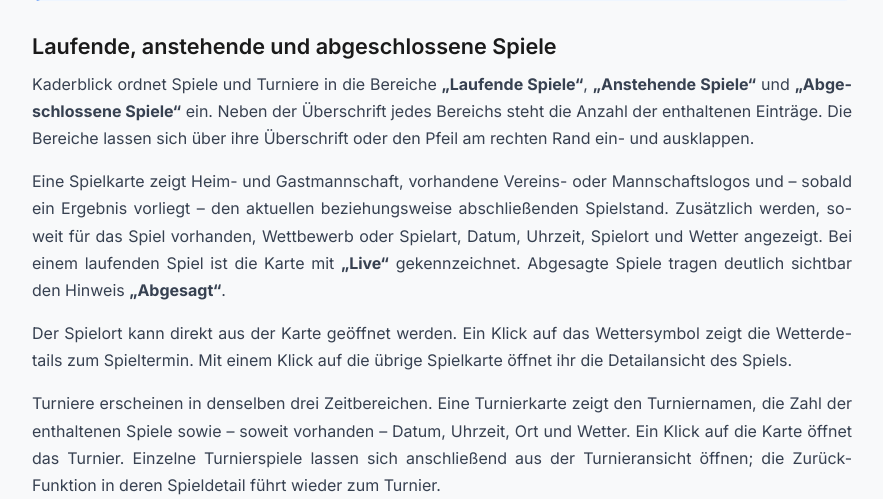
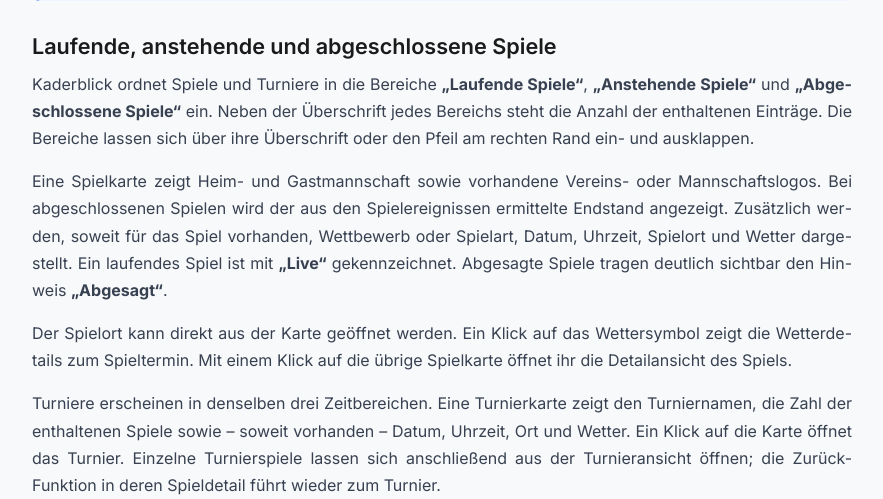
Before and after one commit to mastercad/Kaderblick-Documentation, a Symfony app: template templates/spiele/index.html.twig in a window 1280 px wide. Shown: the part 972-1471 px from the top of the page, without its empty margins (268-1151 px from the left). Run offline with Twig, Linux system fonts and the light colour scheme; the template is opened without the code that fills it, so the values that code supplies are empty; some libraries are stand-ins or nearby versions.

Commit message:
Präzisiere Ergebnisanzeige der Spielübersicht

```diff
--- a/templates/spiele/index.html.twig
+++ b/templates/spiele/index.html.twig
@@ -52,10 +52,10 @@
     </p>
 
     <p>
-        Eine Spielkarte zeigt Heim- und Gastmannschaft, vorhandene Vereins- oder Mannschaftslogos und – sobald ein
-        Ergebnis vorliegt – den aktuellen beziehungsweise abschließenden Spielstand. Zusätzlich werden, soweit für das
-        Spiel vorhanden, Wettbewerb oder Spielart, Datum, Uhrzeit, Spielort und Wetter angezeigt. Bei einem laufenden
-        Spiel ist die Karte mit <strong>„Live“</strong> gekennzeichnet. Abgesagte Spiele tragen deutlich sichtbar den
+        Eine Spielkarte zeigt Heim- und Gastmannschaft sowie vorhandene Vereins- oder Mannschaftslogos. Bei
+        abgeschlossenen Spielen wird der aus den Spielereignissen ermittelte Endstand angezeigt. Zusätzlich werden,
+        soweit für das Spiel vorhanden, Wettbewerb oder Spielart, Datum, Uhrzeit, Spielort und Wetter dargestellt. Ein
+        laufendes Spiel ist mit <strong>„Live“</strong> gekennzeichnet. Abgesagte Spiele tragen deutlich sichtbar den
         Hinweis <strong>„Abgesagt“</strong>.
     </p>
 
@@ -322,9 +322,9 @@
 
     <p>
         Ist beim Spiel eine Fussball.de-Adresse hinterlegt, erscheint im oberen Spielbereich die Schaltfläche
-        <strong>„Mit Fussball.de synchronisieren“</strong>. Damit werden die für dieses Spiel verfügbaren Daten erneut von
-        der verknüpften Fussball.de-Seite eingelesen. Anschließend lädt Kaderblick die Spieldetails neu. Ohne hinterlegte
-        Fussball.de-Adresse wird diese Schaltfläche nicht angezeigt.
+        <strong>„Mit Fussball.de synchronisieren“</strong>. Damit wird die Synchronisierung für dieses Spiel gestartet;
+        anschließend lädt Kaderblick die Spieldetails neu. Ohne hinterlegte Fussball.de-Adresse wird diese Schaltfläche
+        nicht angezeigt.
     </p>
 
     <h2>Spielankündigung oder Ergebnis teilen</h2>
```
